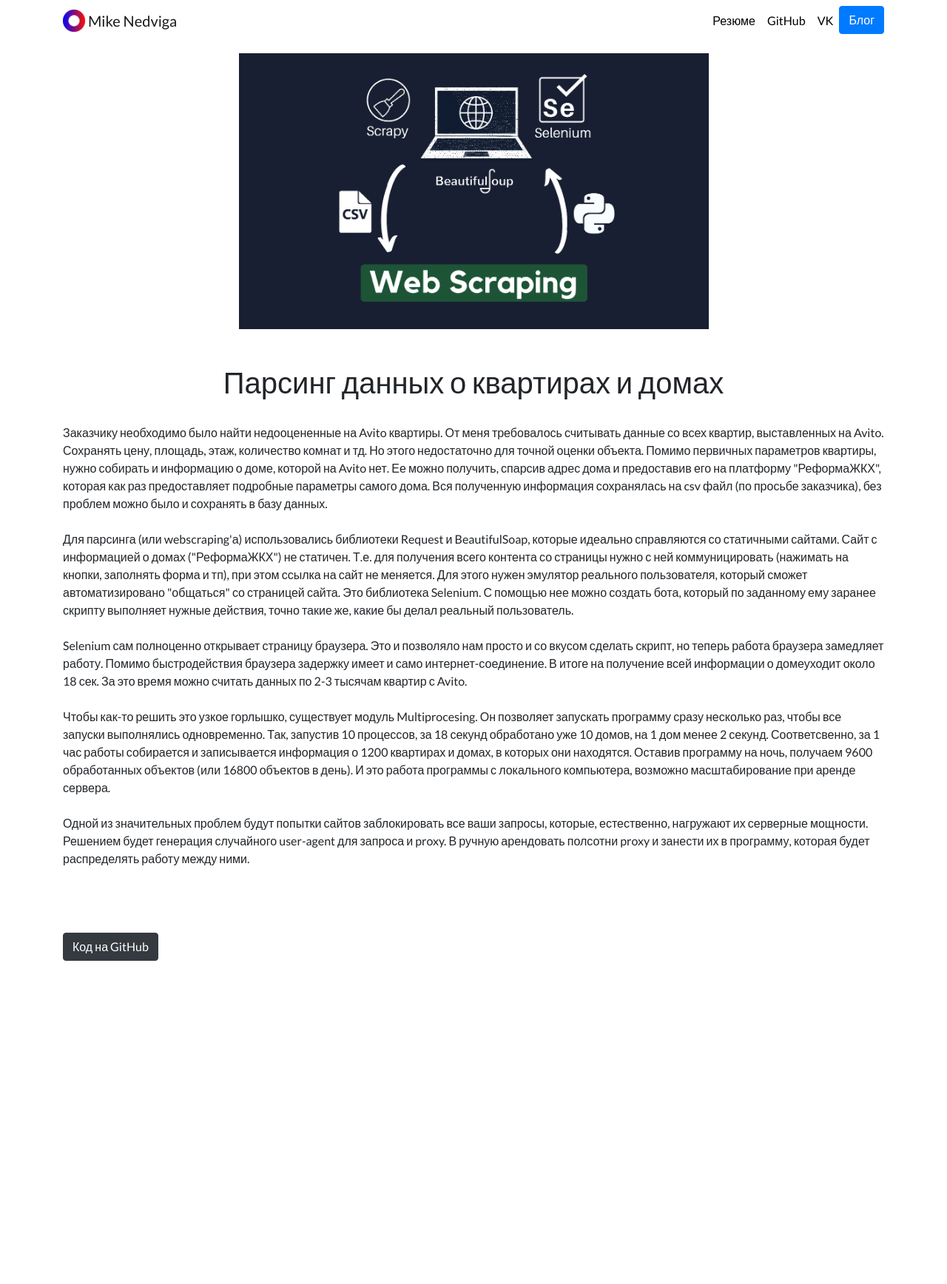
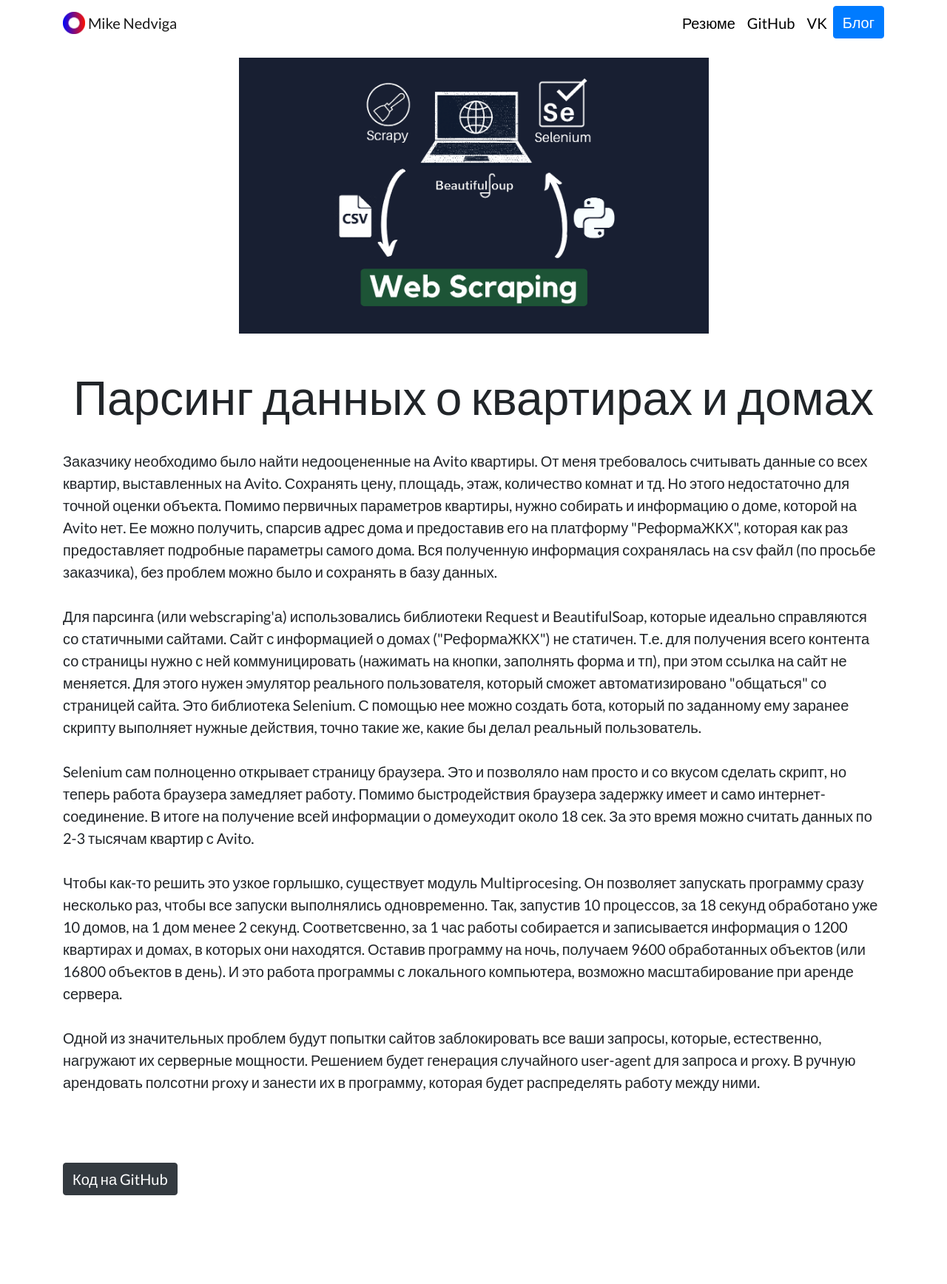
Before and after one commit to DidItHard/portfolio_on_django3, a Django app: page /1/ in a window 1280 px wide. Shown: the whole page at 74% size. Before the commit the page ends 1299 px from the top, so only its background shows below. Run offline with Django 4.2, Linux system fonts and the light colour scheme; data comes from the database, SQL or seed files in the repository; some libraries are stand-ins or nearby versions.

Commit message:
add some css

```diff
--- a/portfolio/static/portfolio/custom.css
+++ b/portfolio/static/portfolio/custom.css
@@ -1,5 +1,6 @@
 .navbar-nav .nav-link {
     color: rgba(0,0,0,1) !important;
+    font-size: 1.25rem;
 }
 
 .navbar-nav .nav-link:hover {
@@ -10,8 +11,19 @@ body {
     font-family: 'Lato', sans-serif;
 }
 
+.btn {
+    font-size: 1.25rem;
+}
+
 #blogtitle {
     font-size: 6rem;
+}
+
+#projectdetailtitle {
+    font-size: 4rem;
+}
+#content {
+    font-size: 1.25rem;
 }
 
 @media (min-width: 992px) {
--- a/portfolio/templates/portfolio/base.html
+++ b/portfolio/templates/portfolio/base.html
@@ -27,7 +27,7 @@
         <a class="navbar-brand" href="{% url 'home' %}">
             <img src="{% static 'portfolio/Logo.png' %}" width="30" height="30" class="d-inline-block align-top"
                  alt="Mike's Logo">
-            <span>Mike Nedviga</span>
+            <span style="font-size:20px">Mike Nedviga</span>
         </a>
         <button class="navbar-toggler" type="button" data-toggle="collapse" data-target="#navbarNav"
                 aria-controls="navbarNav" aria-expanded="false" aria-label="Toggle navigation">
--- /dev/null
+++ b/portfolio/templates/portfolio/detail.css
@@ -0,0 +1,4 @@
+p {
+    color: 'red';
+    font-size: 200%;
+}
--- a/portfolio/templates/portfolio/detail.html
+++ b/portfolio/templates/portfolio/detail.html
@@ -1,13 +1,6 @@
-{% extends "portfolio/base.html" %}
 <head>
+    {% extends "portfolio/base.html" %}
     {% load static %}
-<!--    <link rel="stylesheet" href="https://fonts.googleapis.com/css?family=Sofia">-->
-    <style>
-         p {
-          font-size: 20px;
-            color: red;
-         }
-    </style>
 </head>
 <body>
 
@@ -24,6 +17,8 @@
 
     <p id="content">{{ project.content|safe }}</p>
     <br><br>
+
+    <!-- Link button to works or code -->
     {% if project.url %}
         <div class="text-left">
         <a href="{{ project.url }}" target="_blank">
@@ -35,6 +30,8 @@
         </a>
         </div>
     {% endif %}
+
     <br><br><br><br><br>
 {% endblock %}
+
 </body>
```
